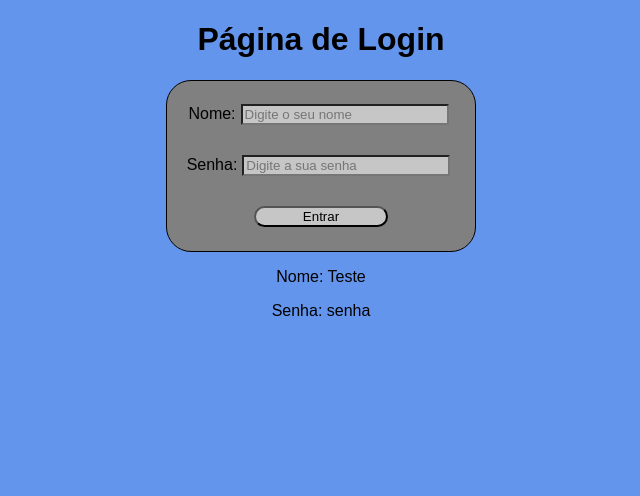
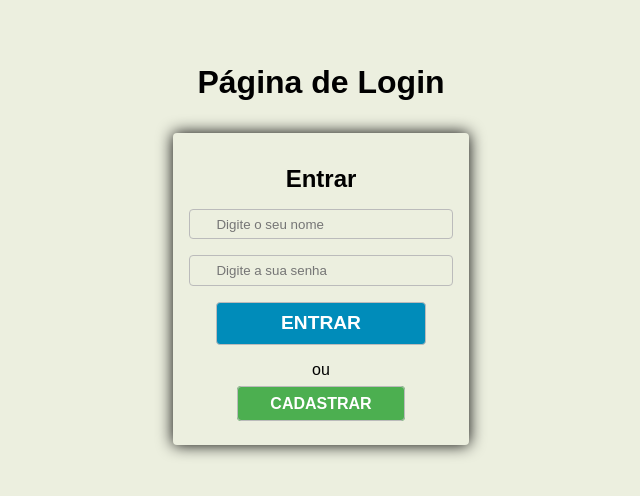
Before and after one commit to nikolassco/pagelogin, a React (Create React App) app: page / in a window 1280 px wide. Shown: the top 496 px of the page, without its empty margins (319-959 px from the left). Built offline with nearby package versions, Linux system fonts and the light colour scheme.

Commit message:
changing app style and adding registration page

```diff
--- a/src/App.js
+++ b/src/App.js
@@ -3,9 +3,10 @@ import './App.css';
 import { BrowserRouter, Routes, Route } from 'react-router-dom';
 
 import Navbar from './components/Navbar';
-import FormLogin from './pages/FormLogin';
-import NotFound from './pages/NotFound';
-import Logged from './pages/Logged';
+import FormLogin from './pages/formlogin/FormLogin';
+import NotFound from './pages/notfound/NotFound';
+import Logged from './pages/logged/Logged';
+import FormRegister from './pages/formregister/FormRegister';
 
 const user = [
   { id: 1, name: "Nikolas", password: "senhateste" },
@@ -24,6 +25,7 @@ function App() {
       <BrowserRouter>
         <Routes>
           <Route path="/" element={<FormLogin user={user} access={access} />} />
+          <Route path="/register" element={<FormRegister />} />
           <Route path="/logged" element={<Logged />} />
           <Route path='*' element={<NotFound />} />
         </Routes>
--- a/src/index.css
+++ b/src/index.css
@@ -2,5 +2,74 @@ body {
   font-family: Arial, Helvetica, sans-serif;
   margin: 0;
   padding: 0;
-  background-color: cornflowerblue;
+  background-color: #ecefdf;
 }
+
+h1 {
+  margin: 2em 0 1em 0;
+}
+
+form {
+  display: flex;
+  flex-direction: column;
+  align-items: center;
+  gap: 1em;
+}
+
+input {
+  padding: 0.5em 2em;
+  border-radius: 4px;
+  border: 1px solid #bbb;
+  background-color: transparent;
+  width: 90%;
+}
+
+.response {
+  background-color: #f44336;
+  color: #fff;
+  font-size: 1.5em;
+}
+
+.form_box {
+  box-shadow: 0 0 1em #000;
+  padding: 2em;
+  border-radius: 4px;
+  max-width: 25vw;
+}
+
+.form_box h2 {
+  margin: 0;
+}
+
+.btn-login,
+.btn-register {
+  text-transform: uppercase;
+  text-decoration: none;
+  color: #000;
+  padding: 0.5em 2em;
+  border-radius: 4px;
+  border: 1px solid #bbb;
+  background-color: transparent;
+  font-size: 1em;
+  font-weight: bold;
+  transition: 1s;
+}
+
+.btn-register {
+  background-color: #4CAF50;
+  color: #fff;
+}
+
+.btn-login {
+  font-size: 1.2em;
+  background-color: #008CBA;
+  color: #fff;
+}
+
+.btn-login:hover,
+.btn-register:hover {
+  background-color: transparent;
+  color: #000;
+}
+
+/* #ffffff #f6f7ef #ecefdf #e3e6ce #d9debe */
--- a/src/pages/FormLogin.css
+++ /dev/null
@@ -1,27 +0,0 @@
-form {
-  display: flex;
-  flex-direction: column;
-  justify-content: center;
-  height: 150px;
-  border: 1px solid #000;
-  padding: 10px;
-  border-radius: 25px;
-  background-color: grey;
-}
-
-label {
-  padding: 5px;
-  margin: 5px;
-  height: 35px;
-}
-
-input {
-  background-color: rgba(255, 255, 255, 0.548);
-  width: 15em;
-  margin: 5px;
-}
-
-.btn {
-  border-radius: 25px;
-  width: 10em;
-}
--- a/src/pages/FormLogin.js
+++ /dev/null
@@ -1,56 +0,0 @@
-import "./FormLogin.css";
-
-import { useState } from 'react';
-import Logged from "./Logged";
-
-const FormLogin = ({ user, access }) => {
-  const [name, setName] = useState("");
-  const [password, setPassword] = useState("");
-  const [token, setToken] = useState(access[0].status);
-
-  const handleName = (e) => {
-    setName(e.target.value);
-  }
-
-  const handlePassword = (e) => {
-    setPassword(e.target.value);
-  }
-
-  const handleSubmit = (e) => {
-    e.preventDefault();
-    if ((name === user[0].name && password === user[0].password) || (name === user[1].name && password === user[1].password)) {
-      setToken(access[1].status);
-    } else {
-      alert("Usuário ou senha Inválidos");
-    }
-  }
-
-  return (
-    <div>
-      {token === "denied" &&
-        <div>
-          <form onSubmit={handleSubmit}>
-            <label>
-              <span>Nome:</span>
-              <input type="text" name="name" placeholder="Digite o seu nome" value={name} onChange={handleName} />
-            </label>
-            <label>
-              <span>Senha:</span>
-              <input type="password" name="password" placeholder="Digite a sua senha" value={password} onChange={handlePassword} />
-            </label>
-            <label>
-              <input type="submit" value="Entrar" className="btn" />
-            </label>
-          </form>
-          <p>Nome: {user[1].name}</p>
-          <p>Senha: {user[1].password}</p>
-        </div>
-      }
-      {token === "allowed" &&
-        <Logged name={name} />
-      }
-    </div>
-  )
-}
-
-export default FormLogin;
--- /dev/null
+++ b/src/pages/formlogin/FormLogin.js
@@ -0,0 +1,47 @@
+import { useState } from 'react';
+import Logged from "../logged/Logged";
+import { Link } from "react-router-dom";
+
+const FormLogin = ({ user, access }) => {
+  const [name, setName] = useState("");
+  const [password, setPassword] = useState("");
+  const [token, setToken] = useState(access[0].status);
+  const [response, setResponse] = useState("");
+
+  const handleSubmit = (e) => {
+    e.preventDefault();
+    if ((name === user[0].name && password === user[0].password) || (name === user[1].name && password === user[1].password)) {
+      setToken(access[1].status);
+    } else {
+      setResponse("Usuario/senha inválido");
+      setTimeout(() => {
+        setResponse("");
+      }, 2500);
+    }
+  }
+
+  return (
+    <div>
+      {token === "denied" &&
+        <>
+          <div className="form_box">
+            <form onSubmit={handleSubmit} >
+              <h2>Entrar</h2>
+              <input type="text" name="name" placeholder="Digite o seu nome" value={name} onChange={(e) => setName(e.target.value)} className="input" required />
+              <input type="password" name="password" placeholder="Digite a sua senha" value={password} onChange={(e) => setPassword(e.target.value)} className="input" required />
+              <input type="submit" value="Entrar" className="btn-login" />
+            </form>
+            <p>ou</p>
+            <Link to="/register" className="btn-register" >cadastrar</Link>
+          </div>
+          <h3 className="response">{response}</h3>
+        </>
+      }
+      {token === "allowed" &&
+        <Logged name={name} />
+      }
+    </div>
+  )
+}
+
+export default FormLogin;
--- /dev/null
+++ b/src/pages/formregister/FormRegister.js
@@ -0,0 +1,40 @@
+import React, { useState } from 'react'
+import { Link } from 'react-router-dom';
+
+const FormRegister = () => {
+  const [name, setName] = useState("");
+  const [password, setPassword] = useState("");
+  const [confirmPassword, setConfirmPassword] = useState("");
+  const [response, setResponse] = useState("");
+
+
+  const handleSubmit = (e) => {
+    e.preventDefault();
+    if (password !== confirmPassword) {
+      setResponse("As senhas precisam ser iguais");
+      setTimeout(() => {
+        setResponse("");
+      }, 2500);
+      return;
+    }
+  }
+
+  return (
+    <>
+      <div className="form_box">
+        <form onSubmit={handleSubmit}>
+          <h2>Registrar</h2>
+          <input type="text" name="name" placeholder="Digite o seu nome" value={name} onChange={(e) => setName(e.target.value)} className="input" required />
+          <input type="password" name="password" placeholder="Digite a sua senha" value={password} onChange={(e) => setPassword(e.target.value)} className="input" required />
+          <input type="password" name="password" placeholder="Confirme a sua senha" value={confirmPassword} onChange={(e) => setConfirmPassword(e.target.value)} className="input" required />
+          <input type="submit" value="Cadastrar" className="btn-register" />
+        </form>
+        <p>ou</p>
+        <Link to="/" className="btn-login" >entrar</Link>
+      </div>
+      <h3 className="response">{response}</h3>
+    </>
+  )
+}
+
+export default FormRegister
--- a/src/pages/NotFound.js
+++ b/src/pages/notfound/NotFound.js
@@ -7,4 +7,4 @@ const NotFound = () => {
   )
 }
 
-export default NotFound
+export default NotFound;
```
Also changed, not shown: src/pages/logged/Logged.js (renamed from src/pages/Logged.js).
